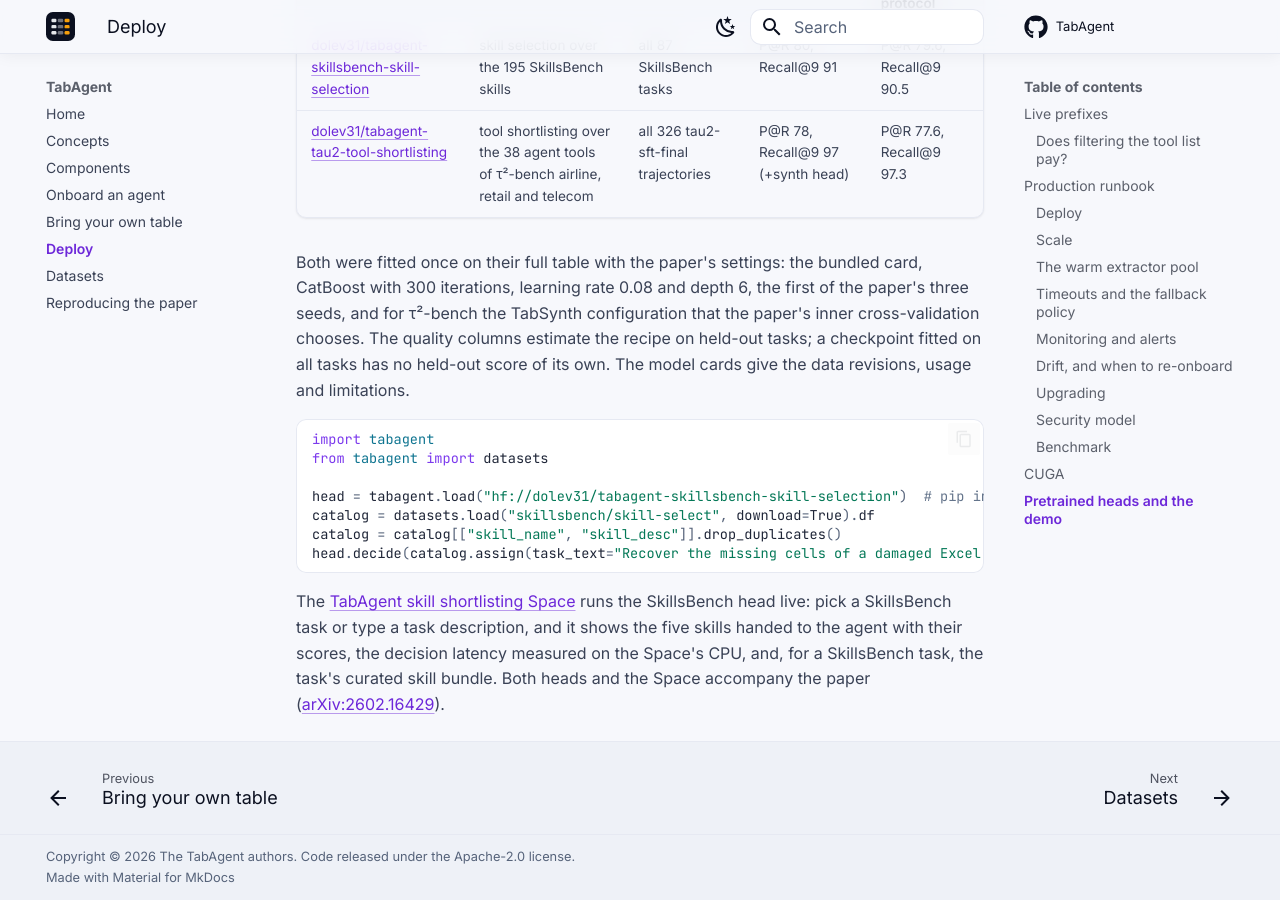
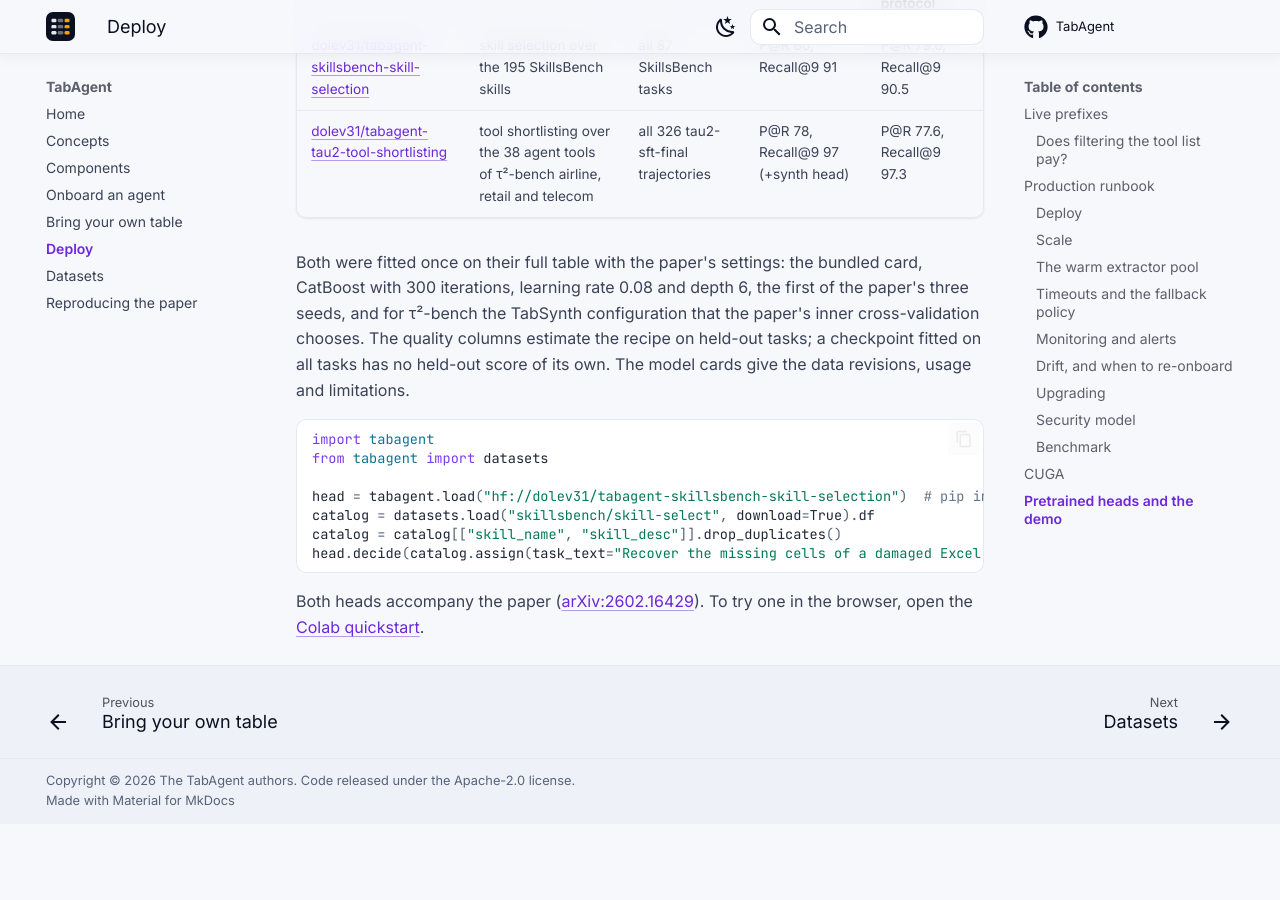
Before and after one commit to dolev31/TabAgent, an MkDocs documentation site: the page built from docs/deployment.md, in a window 1280 px wide and 900 px high, scrolled down 15850 px. Built offline with MkDocs 1.6.1 and Material for MkDocs 9.7.7, drawn with Linux system fonts in a browser that asks for light colours; plug-ins that fetch from the network failed and are left out; comment, search, counter and statistics services are not loaded; after the commit the page ends 16674 px from its top, so only the background shows below that.

Commit message:
README: a redesigned intro with an animated hero; version 0.1.0 (#57)
The intro: wordmark, pitch, paper title, authors, affiliations on their own line, two badge rows, an animated loop of the three phases linked to the 73-second explainer, then the section links. The animated pipeline moves to How it works. The demo Space is removed. The version is 0.1.0.

````diff
--- a/docs/deployment.md
+++ b/docs/deployment.md
@@ -529,10 +529,7 @@
 head.decide(catalog.assign(task_text="Recover the missing cells of a damaged Excel workbook."), k=5)
 ```
 
-The [TabAgent skill shortlisting Space](https://huggingface.co/spaces/dolev31/tabagent-skill-shortlisting)
-runs the SkillsBench head live: pick a SkillsBench task or type a task description, and it shows the five
-skills handed to the agent with their scores, the decision latency measured on the Space's CPU, and, for a
-SkillsBench task, the task's curated skill bundle. Both heads and the Space accompany the paper
-([arXiv:2602.16429](https://arxiv.org/abs/2602.16429)).
+Both heads accompany the paper ([arXiv:2602.16429](https://arxiv.org/abs/2602.16429)). To try one in the
+browser, open the [Colab quickstart](https://colab.research.google.com/github/dolev31/TabAgent/blob/main/notebooks/quickstart.ipynb).
 
 <!-- /named -->
--- a/src/tabagent/__init__.py
+++ b/src/tabagent/__init__.py
@@ -24,7 +24,7 @@
 from tabagent.tabschema.verify import verify_head
 from tabagent.tabsynth import TabSynth
 
-__version__ = "0.1.0.dev0"
+__version__ = "0.1.0"
 
 logging.getLogger(__name__).addHandler(logging.NullHandler())
 
````
Also changed, not shown: CHANGELOG.md (+1 -1 lines), README.md (+30 -29 lines), docs/assets/hero-loop.webp (added).
